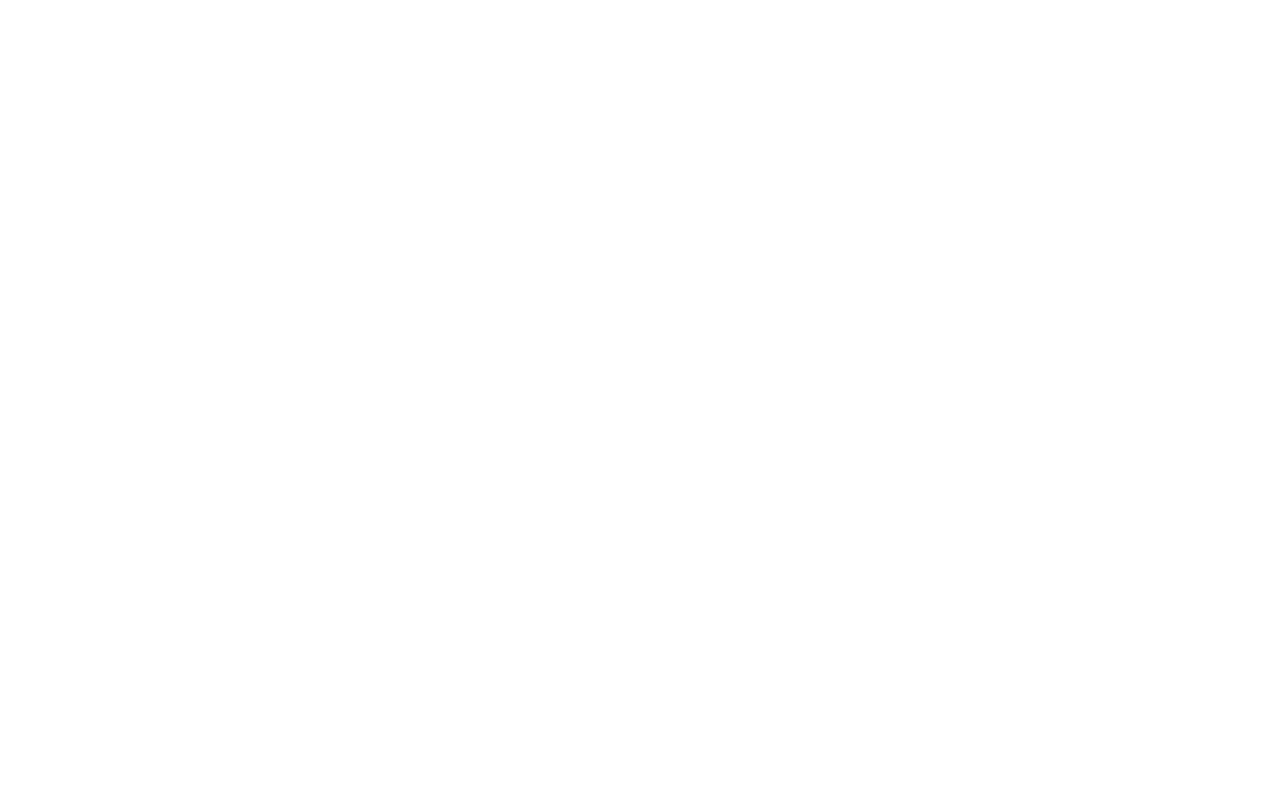
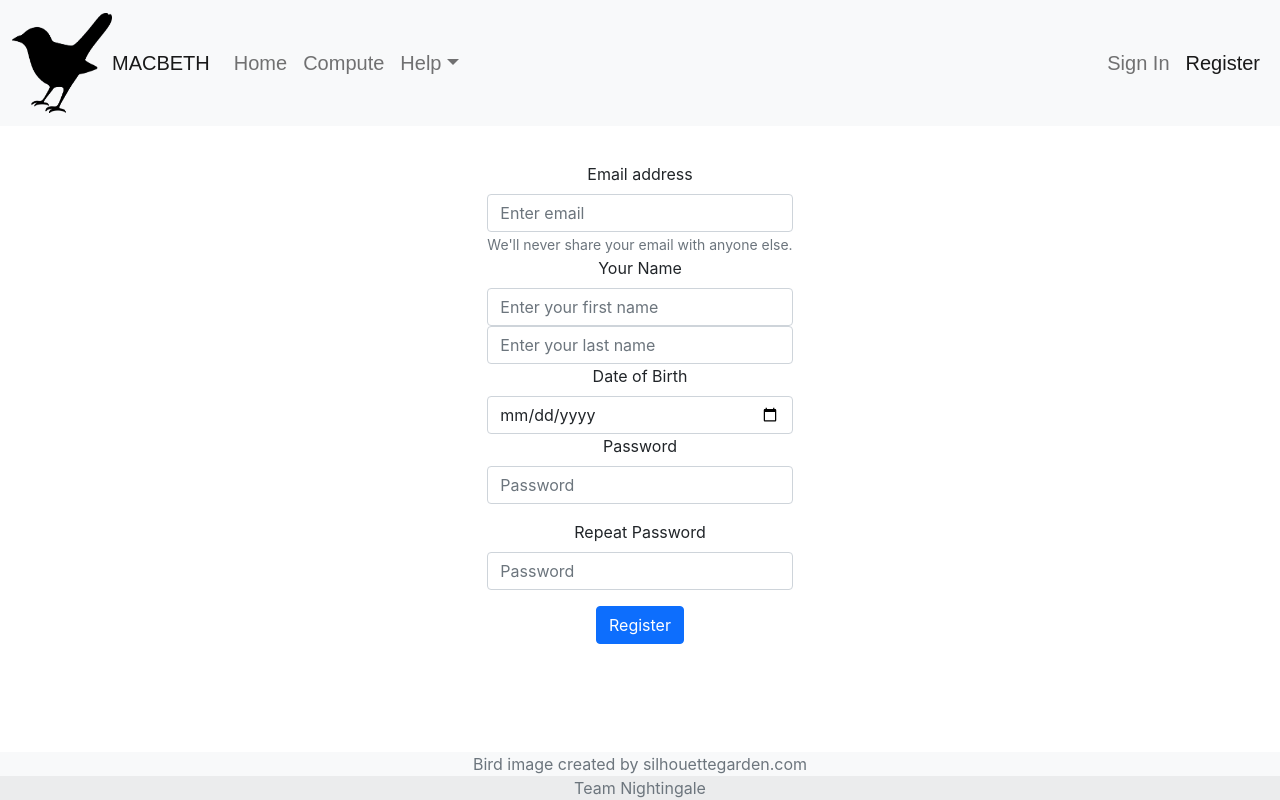
Before and after one commit to epimodels/macbeth, a React (Create React App) app in the folder macbeth_frontend/: page /account/register in a window 1280 px wide. Before the commit this address had no page. Built offline with nearby package versions, Linux system fonts and the light colour scheme.

Commit message:
Adds login and registration to the front-end

```diff
--- /dev/null
+++ b/macbeth_frontend/src/axios.js
@@ -0,0 +1,92 @@
+import axios from 'axios';
+
+// Most of this code is taken with minor modification from
+// Very Academy's Django Rest Framework Series.
+// Crypto is heck so I don't want to explain it.
+
+const baseURL = 'http://127.0.0.1:8000/api/';
+
+const axiosInstance = axios.create({
+    baseURL: baseURL,
+    timeout: 5000,
+    headers: {
+        Authorization: localStorage.getItem('access_token')
+            ? 'JWT ' + localStorage.getItem('access_token')
+            : null,
+            'Content-Type': 'application/json',
+            accept: 'application/json',
+    },
+});
+
+axiosInstance.interceptors.response.use(
+    (response) => {
+        return response;
+    },
+    async function (error) {
+        const originalRequest = error.config;
+
+        // Network outage of some kind.
+        if(typeof error.reponse === 'undefined') {
+            alert(
+                'A server/network error has occured. ' +
+                'Please try again later. ' +
+                'If the problem persists, please contact the administrator.'
+            );
+            return Promise.reject(error);
+        }
+
+        // unauthorized during refresh token attempt. new login required.
+        if (
+            error.response.status === 401 &&
+            originalRequest.url === baseURL + 'auth/refresh/'
+        ) {
+            window.location.href = '/account/sign-in';
+            return Promise.reject(error);
+        }
+
+        // New token's needed
+        if (
+            error.response.data.code === 'token_not_valid' &&
+            error.response.status === 401 &&
+            error.response.statusText === 'Unauthorized'
+        ) {
+            const refreshToken = localStorage.getItem('refresh_token');
+
+            if (refreshToken) {
+                const tokenParts = JSON.parse(Buffer.from(refreshToken, 'base64').toString().split('.')[1]);
+
+                const now = Math.ceil(Date.now() / 1000); // convert to seconds.
+                console.log(tokenParts.exp); // token expiration time in seconds.
+
+                if(tokenParts.exp > now) { // New token time
+                    return axiosInstance
+                        .post(baseURL + 'auth/refresh/', {refresh: refreshToken})
+                        .then((res) => {
+                            localStorage.setItem('access_token', res.data.access);
+                            localStorage.setItem('refresh_token', res.data.refresh);
+
+                            axiosInstance.defaults.headers['Authorization'] =
+                                'JWT ' + res.data.access
+                            originalRequest.headers['Authorization'] =
+                                'JWT ' + res.data.access
+
+                            return axiosInstance(originalRequest);
+                        })
+                        .catch((err) => {
+                            console.log(err);
+                        });
+
+                } else {
+                    console.log('Refresh token is expired', tokenParts.exp, now);
+                    window.location.href = '/account/sign-in';
+                }
+            } else {
+                console.log('No refresh token');
+                window.location.href = '/account/sign-in';
+            }
+        }
+    }
+)
+
+
+export default axiosInstance;
--- /dev/null
+++ b/macbeth_frontend/src/components/register.js
@@ -0,0 +1,83 @@
+import React, { useState } from 'react';
+import axiosInstance from '../axios';
+import { useNavigate } from 'react-router-dom';
+
+//Bootstrap
+import { Form, Button } from 'react-bootstrap';
+
+export default function Register() {
+    const history = useNavigate();
+    const initialFormData = Object.freeze({
+        email: '',
+        password: '',
+        confirmPassword: '',
+        firstname: '',
+        lastname: '',
+        date_of_birth: '',
+    })
+
+    const [formData, updateFormData] = useState(initialFormData);
+
+    const handleChange = (e) => {
+        updateFormData({
+            ...formData,
+            // trimming whitespace
+            [e.target.name]: e.target.value.trim(),
+        });
+    };
+
+    const handleSubmit = (e) => {
+        e.preventDefault();
+        console.log(formData);
+
+        axiosInstance
+            .post('auth/register/', {
+                email: formData.email,
+                password: formData.password,
+                firstname: formData.firstname,
+                lastname: formData.lastname,
+                date_of_birth: formData.date_of_birth,
+            })
+            .then((res) => {
+                history('/account/sign-in');
+                console.log(res);
+                console.log(res.data);
+            });
+    };
+
+    return (
+        <div className="d-flex
+            justify-content-center align-items-center">
+            <Form className="rounded p-4 p-sm-3">
+                <Form.Group controlId="formEmail">
+                    <Form.Label>Email address</Form.Label>
+                    <Form.Control type="email" placeholder="Enter email" name="email" onChange={handleChange} />
+                    <Form.Text className="text-muted">
+                        We'll never share your email with anyone else.
+                    </Form.Text>
+                </Form.Group>
+
+                <Form.Group controlId="formName">
+                    <Form.Label>Your Name</Form.Label>
+                    <Form.Control type="text" placeholder="Enter your first name" name="firstname" onChange={handleChange} />
+                    <Form.Control type="text" placeholder="Enter your last name" name="lastname" onChange={handleChange} />
+                </Form.Group>
+
+                <Form.Group controlId="formDOB">
+                    <Form.Label>Date of Birth</Form.Label>
+                    <Form.Control type="date" placeholder="Enter your date of birth" name="date_of_birth" onChange={handleChange} />
+                </Form.Group>
+                <Form.Group className="mb-3" controlId="formPassword">
+                    <Form.Label>Password</Form.Label>
+                    <Form.Control type="password" placeholder="Password" name="password" onChange={handleChange} />
+                </Form.Group>
+
+                <Form.Group className="mb-3" controlID="formPasswordConfirmation">
+                    <Form.Label>Repeat Password</Form.Label>
+                    <Form.Control type="password" placeholder="Password" name="confirmPassword" onChange={handleChange} />
+                </Form.Group>
+                <Button variant="primary" type="submit" onClick={handleSubmit}>Register</Button>
+            </Form>
+        </div>
+    );
+}
--- a/macbeth_frontend/src/components/signin.js
+++ b/macbeth_frontend/src/components/signin.js
@@ -1,36 +1,62 @@
-import React from 'react';
+import {React, useState} from 'react';
+import axiosInstance from '../axios';
+import { useNavigate } from 'react-router-dom';
+
+// React Bootstrap
 import Button from 'react-bootstrap/Button';
 import Form from 'react-bootstrap/Form';
 import Container from 'react-bootstrap/esm/Container';
 import Row from 'react-bootstrap/Row';
 import Col from 'react-bootstrap/Col';
+
+// Fontawesome
 import { FontAwesomeIcon } from '@fortawesome/react-fontawesome';
 import { faEye } from '@fortawesome/free-solid-svg-icons'
 import { faEyeSlash } from '@fortawesome/free-solid-svg-icons'
 
 
+
+
 // React sign in component
 // Accepts a username and password as input
 
-class SignIn extends React.Component {
-  constructor(props) {
-    super(props);
-    this.state = {
-      username: props.username,
-      password: props.password,
-      visiblePassword: false,
+export default function SignIn() {
+  const history = useNavigate();
+  const initialFormData = Object.freeze({
+    email: '',
+    password: '',
+    visiblePassword: false,
+  })
+
+    const [formData, updateformData] = useState(initialFormData);
+
+    const handleChange = (e) => {
+      updateformData({
+        ...formData,
+        [e.target.name]: e.target.value.trim(),
+      });
     };
-  }
 
-  attemptLogin = () => {
-    alert(`Attempting to login with username: ${this.state.username} and password: ${this.state.password}`);
-  };
+    const handleSubmit = (e) => {
+      e.preventDefault();
+      console.log(formData);
 
-  handleChange(event) {
-    this.setState({ [event.target.name]: event.target.value });
-  }
+      axiosInstance
+        .post('auth/login/', {
+          email: formData.email,
+          password: formData.password,
+        })
+        .then((res) => {
+          localStorage.setItem('access_token', res.data.access);
+          localStorage.setItem('refresh_token', res.data.refresh);
+          axiosInstance.defaults.headers['Authorization'] =
+            'JWT ' + localStorage.getItem('access_token');
+          history('/');
+          console.log(res);
+          console.log(res.data);
+        });
+    };
 
-  render() {
     return (
       <Container>
         <div className="signin">
@@ -41,24 +67,21 @@ class SignIn extends React.Component {
                 Username:
               </Form.Label>
               <Col sm={4}>
-                <Form.Control type="text" name="username" placeholder="Enter username" onChange={this.handleChange.bind(this)} value={this.state.username} />
+                <Form.Control type="text" name="email" placeholder="Enter username" onChange={handleChange} />
               </Col>
             </Form.Group>
             <Form.Group as={Row} className="mb-3" controlID="formPassword">
               <Form.Label column sm={2}>Password:</Form.Label>
               <Col sm={4}>
-                <Form.Control type={this.state.visiblePassword ? "text" : "password"} name = "password" placeholder="Enter password" onChange={this.handleChange.bind(this)} value={this.state.password} />
+                <Form.Control type={formData.visiblePassword ? "text" : "password"} name = "password" placeholder="Enter password" onChange={handleChange} />
               </Col>
               <Col sm={2}>
-                <FontAwesomeIcon icon={this.state.visiblePassword ? faEyeSlash : faEye} id="togglepassword" onClick={() => this.setState({visiblePassword: !this.state.visiblePassword})} />
+                <FontAwesomeIcon icon={formData.visiblePassword ? faEyeSlash : faEye} id="togglepassword" onClick={() => updateformData({...formData, visiblePassword: !formData.visiblePassword})} />
               </Col>
             </Form.Group>
-            <Button variant="primary" type="submit" onClick={this.attemptLogin} >Sign In</Button>
+            <Button variant="primary" type="submit" onClick={handleSubmit} >Sign In</Button>
           </Form>
         </div>
       </Container>
     );
-  }
 }
-
-export default SignIn;
--- a/macbeth_frontend/src/components/webnavbar.js
+++ b/macbeth_frontend/src/components/webnavbar.js
@@ -41,6 +41,7 @@ class WebNavbar extends React.Component {
         <Container>
           <Nav className="ms-auto">
             <Nav.Link as={NavLink} to='/account/sign-in'>Sign In</Nav.Link>
+            <Nav.Link as={NavLink} to='/account/register'>Register</Nav.Link>
           </Nav>
         </Container>
       </Navbar>
--- a/macbeth_frontend/src/index.js
+++ b/macbeth_frontend/src/index.js
@@ -11,6 +11,7 @@ import Results from './components/results';
 import Faq from './components/faq';
 import ContactUs from './components/contact_us';
 import SignIn from './components/signin';
+import Register from './components/register';
 import AccountView from './components/account_view';
 import SignOut from './components/signout';
 import reportWebVitals from './reportWebVitals';
@@ -35,6 +36,7 @@ ReactDOM.render(
           {/* add redirection based on whether user is signed in or not */}
           <Route path="account">
             <Route path="sign-in" element={<SignIn />} />
+            <Route path="register" element={<Register />} />
             <Route path="account/view" element={<AccountView />} />
             <Route path="account/sign-out" element={<SignOut />} />
           </Route>
```
